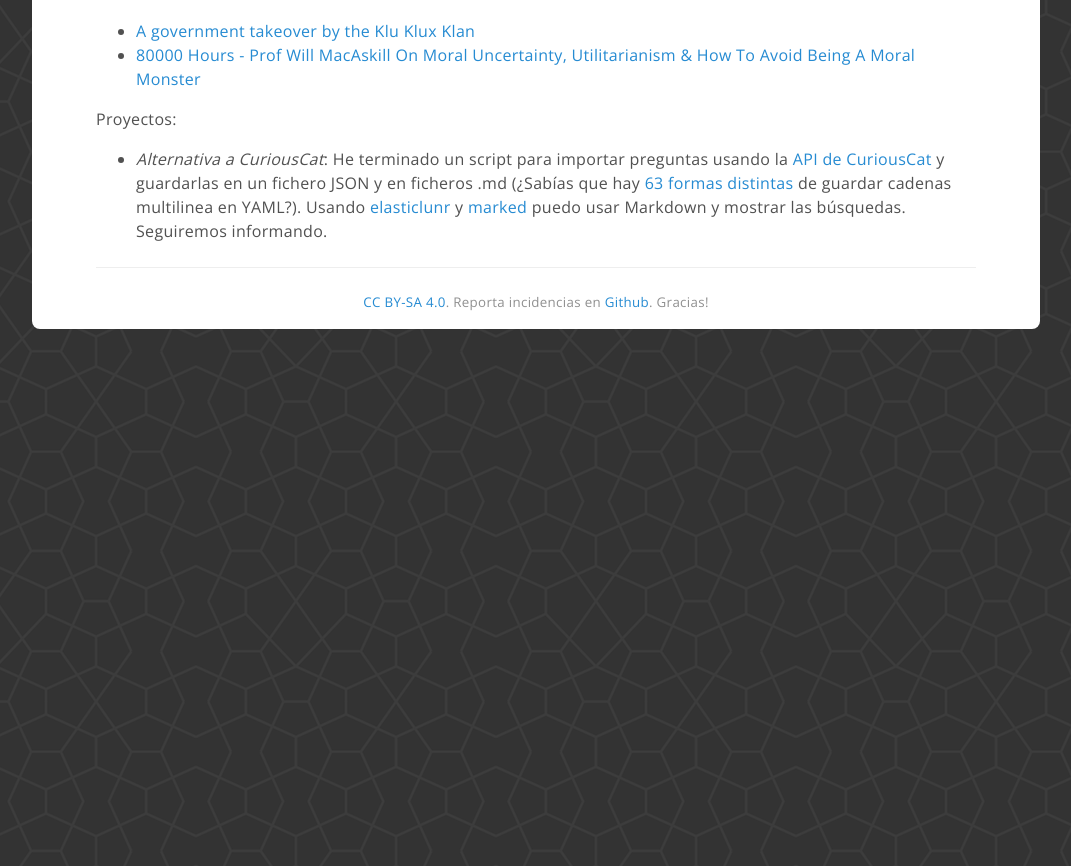
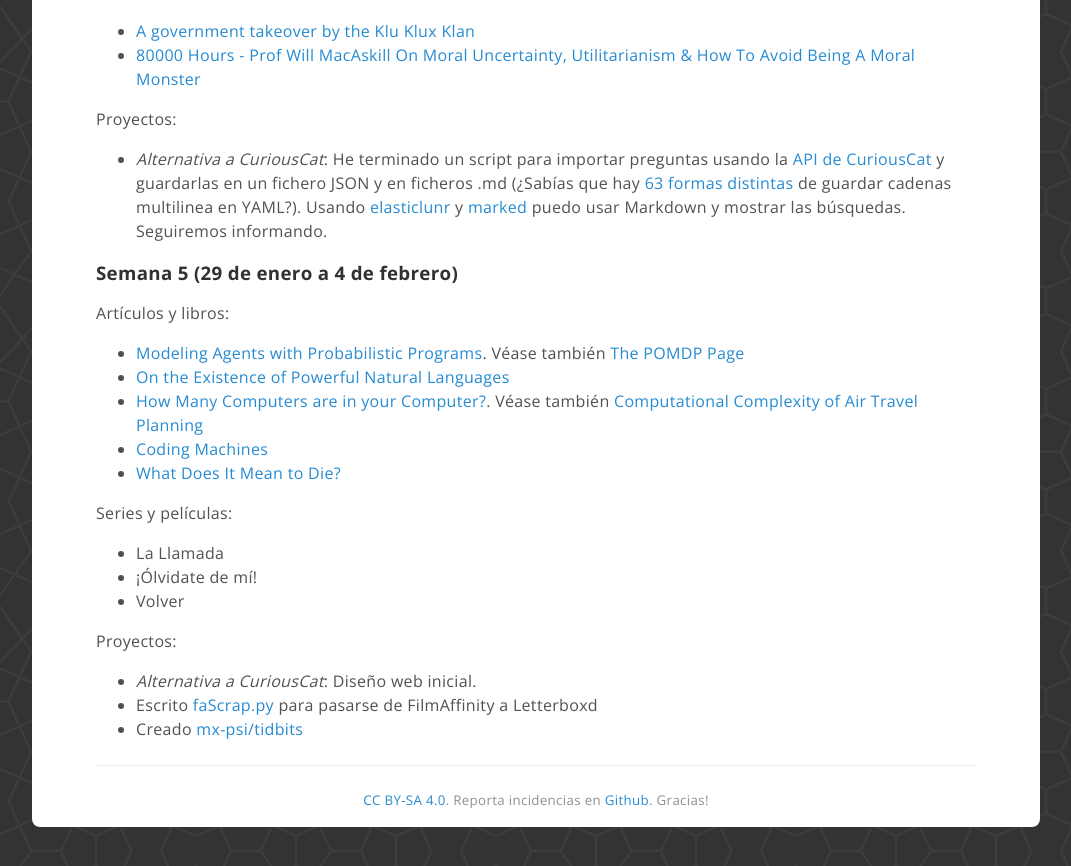
Before and after one commit to coDual/codual.github.io, a Jekyll site: the page built from log/2018.md, in a window 1280 px wide and 900 px high, scrolled down 1899 px. Shown: the top 866 px of the window, without its empty margins (104-1175 px from the left). Built offline with Jekyll 4.4.1, drawn with Linux system fonts in a browser that asks for light colours; before the commit the page ends 2308 px from its top, so only the background shows below that.

Commit message:
Semana 5

```diff
--- a/log/2018.md
+++ b/log/2018.md
@@ -93,3 +93,25 @@ Podcasts:
 Proyectos:
 
 - *Alternativa a CuriousCat*: He terminado un script para importar preguntas usando la [API de CuriousCat](https://curiouscat.restlet.io/) y guardarlas en un fichero JSON y en ficheros .md (¿Sabías que hay [63 formas distintas](https://stackoverflow.com/a/21699210/3414720) de guardar cadenas multilinea en YAML?). Usando [elasticlunr](http://elasticlunr.com/) y [marked](https://github.com/chjj/marked#marked) puedo usar Markdown y mostrar las búsquedas. Seguiremos informando.
+
+<h3 id="s5">Semana 5 (29 de enero a 4 de febrero)</h3>
+
+Artículos y libros:
+
+- [Modeling Agents with Probabilistic Programs](http://agentmodels.org/). Véase también [The POMDP Page](http://www.pomdp.org/)
+- [On the Existence of Powerful Natural Languages](https://www.gwern.net/Language)
+- [How Many Computers are in your Computer?](https://www.gwern.net/Turing-complete#how-many-computers-are-in-your-computer). Véase también [Computational Complexity of Air Travel Planning](www.demarcken.org/carl/papers/ITA-software-travel-complexity/ITA-software-travel-complexity.pdf)
+- [Coding Machines]( https://www.teamten.com/lawrence/writings/coding-machines/)
+- [What Does It Mean to Die?](https://www.newyorker.com/magazine/2018/02/05/what-does-it-mean-to-die)
+
+Series y películas:
+
+- La Llamada
+- ¡Ólvidate de mí!
+- Volver
+
+Proyectos:
+
+- *Alternativa a CuriousCat*: Diseño web inicial.
+- Escrito [faScrap.py](https://github.com/mx-psi/tidbits/tree/master/faLetterboxd#filmaffinity-to-letterboxd) para pasarse de FilmAffinity a Letterboxd
+- Creado [mx-psi/tidbits](https://github.com/mx-psi/tidbits)
```
